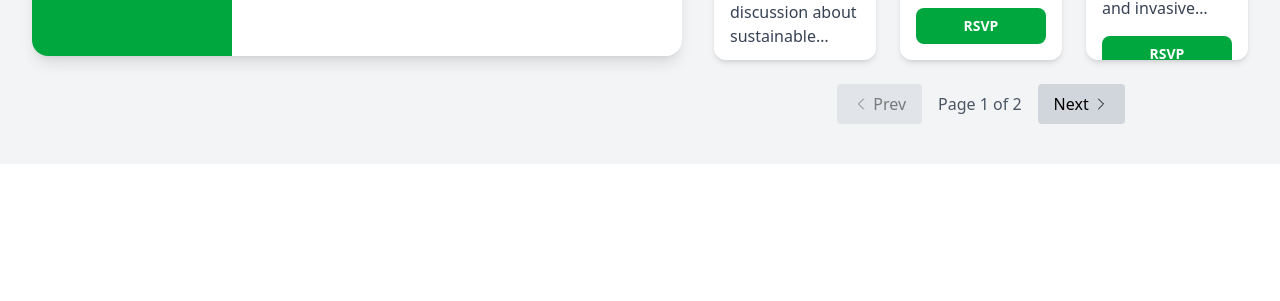
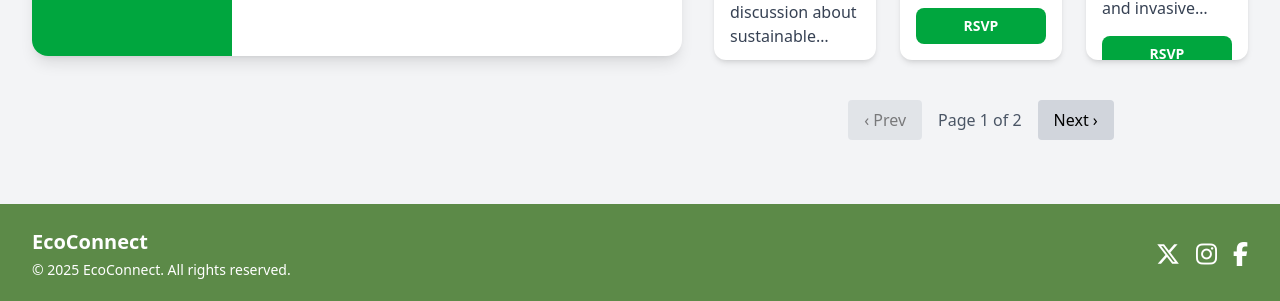
Before and after one commit to KCcooldude11/EcoConnect, a React (Vite) app: page /events in a window 1280 px wide. Shown: the part 886-1187 px from the top of the page. Before the commit the page ends 1050 px from the top, so only its background shows below. Built offline with nearby package versions, Linux system fonts and the light colour scheme; no server answers.

Commit message:
added footer to all pages except maps

```diff
--- /dev/null
+++ b/src/Components/Footer.jsx
@@ -0,0 +1,45 @@
+import React from 'react';
+
+const Footer = () => {
+  return (
+    <footer className="bg-[#5C8A48] text-white py-6 px-8">
+      <div className="max-w-7xl mx-auto flex justify-between items-center">
+        {/* Left: Branding */}
+        <div>
+          <h2 className="text-xl font-bold">EcoConnect</h2>
+          <p className="text-sm mt-1">© 2025 EcoConnect. All rights reserved.</p>
+        </div>
+
+        {/* Right: Social Icons */}
+        <div className="flex gap-4 text-white text-2xl">
+          <a
+            href="https://x.com"
+            target="_blank"
+            rel="noopener noreferrer"
+            className="hover:text-gray-300"
+          >
+            <i className="fab fa-x-twitter" />
+          </a>
+          <a
+            href="https://instagram.com"
+            target="_blank"
+            rel="noopener noreferrer"
+            className="hover:text-gray-300"
+          >
+            <i className="fab fa-instagram" />
+          </a>
+          <a
+            href="https://facebook.com"
+            target="_blank"
+            rel="noopener noreferrer"
+            className="hover:text-gray-300"
+          >
+            <i className="fab fa-facebook-f" />
+          </a>
+        </div>
+      </div>
+    </footer>
+  );
+};
+
+export default Footer;
--- a/src/Pages/AboutPage.jsx
+++ b/src/Pages/AboutPage.jsx
@@ -1,6 +1,7 @@
 import background from '../assets/green-leaves-plants.jpg';
 import FAQ from '../Components/FAQ';
 import treePlanting from '../assets/tree-planting.jpg'; // Import the image
+import Footer from '../Components/Footer';
 
 function AboutPage() {
   return (
@@ -81,7 +82,9 @@ function AboutPage() {
           </div>
         </div>
       </div>
+      <Footer />
     </div>
+
   );
 }
 
--- a/src/Pages/DonationsPage.jsx
+++ b/src/Pages/DonationsPage.jsx
@@ -1,11 +1,13 @@
 import React, { useState } from "react";
 import donations from '../assets/donations.jpeg';
+import Footer from '../Components/Footer';
 
 function DonationsPage() {
   const [expanded, setExpanded] = useState(null);
   const [showForm, setShowForm] = useState(false);
   const [selectedCause, setSelectedCause] = useState("");
   const [donationFrequency, setDonationFrequency] = useState("One-time");
+
 
 
   const toggleCause = (section) => {
@@ -254,11 +256,8 @@ function DonationsPage() {
           </div>
         </div>
       </div>
-
-
-
-
     </div>
+    <Footer />
     </div>
   );
 }
--- a/src/Pages/EventsPage.jsx
+++ b/src/Pages/EventsPage.jsx
@@ -4,6 +4,7 @@ import { eventData } from "../data/eventData";
 import { useAuth } from "../Components/AuthContext";
 import CalendarPanel from "../Components/CalendarPanel";
 import EventCard from "../Components/EventCard";
+import Footer from '../Components/Footer';
 
 function EventsPage() {
   const { user } = useAuth();
@@ -46,7 +47,9 @@ function EventsPage() {
   }, [location.search]);
 
   return (
-    <div className="min-h-screen bg-gray-100 pt-32 px-4 sm:px-6 lg:px-8 pb-10">
+    <div className="flex flex-col min-h-screen">
+      {/* MAIN CONTENT */}
+      <main className="flex-grow bg-gray-100 pt-32 px-4 sm:px-6 lg:px-8">
         <div className="max-w-7xl mx-auto">
           <div className="flex flex-col lg:flex-row gap-8">
             <CalendarPanel
@@ -56,21 +59,21 @@ function EventsPage() {
             />
 
             <div className="w-full lg:w-2/3">
+              {/* Search */}
               <div className="mb-6">
                 <input
                   type="text"
                   value={filterText}
-                onChange={(e) => setFilterText(e.target.value)}
+                  onChange={e => setFilterText(e.target.value)}
                   placeholder="Search by title or description"
                   className="w-full sm:w-[80%] lg:w-[70%] xl:w-[60%] px-6 py-3 border border-gray-300 rounded-full shadow-sm focus:outline-none focus:ring-2 focus:ring-green-500 transition-all duration-200 text-gray-700 placeholder-gray-400"
                 />
               </div>
 
+              {/* Cards Grid */}
               <div className="grid grid-cols-1 sm:grid-cols-2 xl:grid-cols-3 gap-6">
-              {currentEvents.map((event) => {
-                const isTarget =
-                  new URLSearchParams(location.search).get("event") === event.title;
-
+                {currentEvents.map(event => {
+                  const isTarget = new URLSearchParams(location.search).get("event") === event.title;
                   return (
                     <div
                       key={`${event.title}-${event.start_time}`}
@@ -80,7 +83,7 @@ function EventsPage() {
                       <EventCard
                         event={event}
                         isRSVPd={rsvps.some(
-                        (e) => e.title === event.title && e.start_time === event.start_time
+                          e => e.title === event.title && e.start_time === event.start_time
                         )}
                         onRSVP={() => handleRSVP(event)}
                       />
@@ -89,38 +92,35 @@ function EventsPage() {
                 })}
               </div>
 
-            <div className="flex justify-center items-center mt-6 gap-4 flex-wrap">
+              {/* Pagination (with extra bottom margin) */}
+              <div className="flex justify-center items-center mt-10 mb-16 gap-4 flex-wrap">
                 <button
-                onClick={() => setCurrentPage((p) => Math.max(1, p - 1))}
+                  onClick={() => setCurrentPage(p => Math.max(1, p - 1))}
                   disabled={currentPage === 1}
                   className="px-4 py-2 rounded bg-gray-300 disabled:opacity-50 flex items-center gap-1"
                 >
-                <svg xmlns="http://www.w3.org/2000/svg" fill="none" viewBox="0 0 24 24"
-                  strokeWidth={1.5} stroke="currentColor" className="w-4 h-4">
-                  <path strokeLinecap="round" strokeLinejoin="round"
-                    d="M15.75 19.5L8.25 12l7.5-7.5" />
-                </svg>
-                Prev
+                  ‹ Prev
                 </button>
                 <span className="text-gray-600">Page {currentPage} of {totalPages}</span>
                 <button
-                onClick={() => setCurrentPage((p) => Math.min(totalPages, p + 1))}
+                  onClick={() => setCurrentPage(p => Math.min(totalPages, p + 1))}
                   disabled={currentPage === totalPages}
                   className="px-4 py-2 rounded bg-gray-300 disabled:opacity-50 flex items-center gap-1"
                 >
-                Next
-                <svg xmlns="http://www.w3.org/2000/svg" fill="none" viewBox="0 0 24 24"
-                  strokeWidth={1.5} stroke="currentColor" className="w-4 h-4">
-                  <path strokeLinecap="round" strokeLinejoin="round"
-                    d="M8.25 4.5l7.5 7.5-7.5 7.5" />
-                </svg>
+                  Next ›
                 </button>
               </div>
             </div>
           </div>
         </div>
+      </main>
+
+      {/* FOOTER */}
+      <Footer />
     </div>
   );
+
+
 }
 
 export default EventsPage;
--- a/src/Pages/HomePage.jsx
+++ b/src/Pages/HomePage.jsx
@@ -23,6 +23,7 @@ import leaf15 from '../assets/leaves/leaf_15.png';
 import logo from '../assets/logo.png';
 import logoWhite from '../assets/logoWhite.png';
 import { useInView } from 'react-intersection-observer';
+import Footer from '../Components/Footer';
 
 
 import { useState, useEffect, useRef } from 'react';
@@ -245,28 +246,7 @@ function HomePage() {
             </div>
           </div>
         ))}
-    <footer className="bg-green-600 text-white py-6 px-8">
-      <div className="max-w-7xl mx-auto flex justify-between items-center">
-        {/* Left: Branding */}
-        <div>
-          <h2 className="text-xl font-bold">EcoConnect</h2>
-          <p className="text-sm mt-1">© 2025 EcoConnect. All rights reserved.</p>
-        </div>
-
-        {/* Right: Social Icons */}
-        <div className="flex gap-4 text-white text-2xl">
-          <a href="https://x.com" target="_blank" rel="noopener noreferrer" className="hover:text-gray-300">
-            <i className="fab fa-x-twitter" />
-          </a>
-          <a href="https://instagram.com" target="_blank" rel="noopener noreferrer" className="hover:text-gray-300">
-            <i className="fab fa-instagram" />
-          </a>
-          <a href="https://facebook.com" target="_blank" rel="noopener noreferrer" className="hover:text-gray-300">
-            <i className="fab fa-facebook-f" />
-          </a>
-        </div>
-      </div>
-    </footer>
+    <Footer />
       </div>
     </div>
   );
```
Lines whose indentation alone changed are shown as unchanged.
